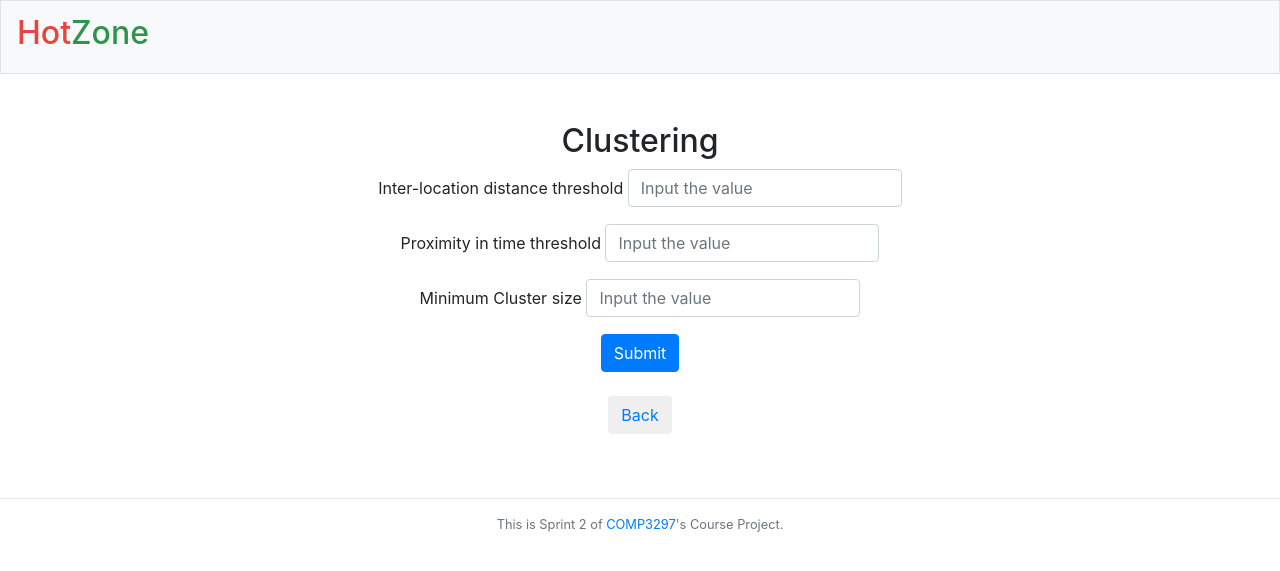
After one commit to krish-21/Hotzone_Group, a Django app: template hotzone/templates/cluster.html in a window 1280 px wide. The commit adds this page. Shown: the top 571 px of the page. Run offline with Django 3.2, Linux system fonts and the light colour scheme; the template is opened without the code that fills it, so the values that code supplies are empty; some libraries are stand-ins or nearby versions.

Commit message:
Create clustering template file, add submit logic for POST request, authentication logic completed

```diff
--- a/hotzone/locations/urls.py
+++ b/hotzone/locations/urls.py
@@ -1,7 +1,7 @@
 from django.urls import path
 
 from locations import views
-from .views import login_view, logout_view, HomePage, search_location, save_location, list_locations, list_cases, view_case, add_visit
+from .views import login_view, logout_view, HomePage, search_location, save_location, list_locations, list_cases, view_case, add_visit, clustering
 
 urlpatterns = [
     path('',
@@ -31,4 +31,7 @@ urlpatterns = [
     path('add_visit',
         add_visit,
         name='add_visit'),
+    path('clustering',
+        clustering,
+        name='clustering')
 ]
--- /dev/null
+++ b/hotzone/templates/cluster.html
@@ -0,0 +1,45 @@
+{% extends "layout.html" %}
+
+{% block title %}
+    Clustering
+{% endblock %}
+
+{% block main %}
+    <h2>Clustering</h2>
+    <form method="post" action="{% url 'clustering' %}">
+        {% csrf_token %}
+        <div class="fieldWrapper form-group">
+            <label for="D_Field">Inter-location distance threshold </label>
+            <input type='text' class="form-control" name='D' placeholder="Input the value" id="D_Field" required></input>
+        </div>
+        <div class="fieldWrapper form-group">
+            <label for="T_Field">Proximity in time threshold </label>
+            <input type='text' class="form-control" name='T' placeholder="Input the value" id="T_Field" required></input>
+        </div>
+        <div class="fieldWrapper form-group">
+            <label for="C_Field">Minimum Cluster size </label>
+            <input type='text' class="form-control" name='C' placeholder="Input the value" id="C_Field" required></input>
+        </div>
+        <button type="submit" class="btn btn-primary">Submit</button>
+    </form>
+    <br>
+
+    {% if clustering_result %}
+        <table class="table table-bordered table-hover" id="ResultTable">
+            <thead class='thead-dark'>
+                <tr>
+                    <th scope="col" class='align-middle'>Location Name</th>
+                    <th scope="col" class='align-middle'>X</th>
+                    <th scope="col" class='align-middle'>Y</th>
+                    <th scope="col" class='align-middle'>Date of Visit</th>
+                    <th scope="col" class='align-middle'>Case Number</th>
+                </tr>
+            </thead>
+            <tbody>
+            </tbody>
+        </table>
+    {% endif %}
+
+    <button class="btn search"><a href="{% url 'index' %}">Back</a></button>
+
+{% endblock %}
--- a/hotzone/templates/index.html
+++ b/hotzone/templates/index.html
@@ -8,6 +8,7 @@
     {% if user.is_authenticated %}
         <button class="btn view"><a href="{% url 'list_location' %}">View Locations</a></button>
         <button class="btn view"><a href="{% url 'list_cases' %}">View Cases</a></button>
+        <button class="btn view"><a href="{% url 'clustering' %}">Clustering</a></button>
     {% else %}
     <div class="alert alert-danger" role="alert">
         Please login to access this page!
```
Also changed, not shown: hotzone/locations/views.py (+28 -0 lines).
